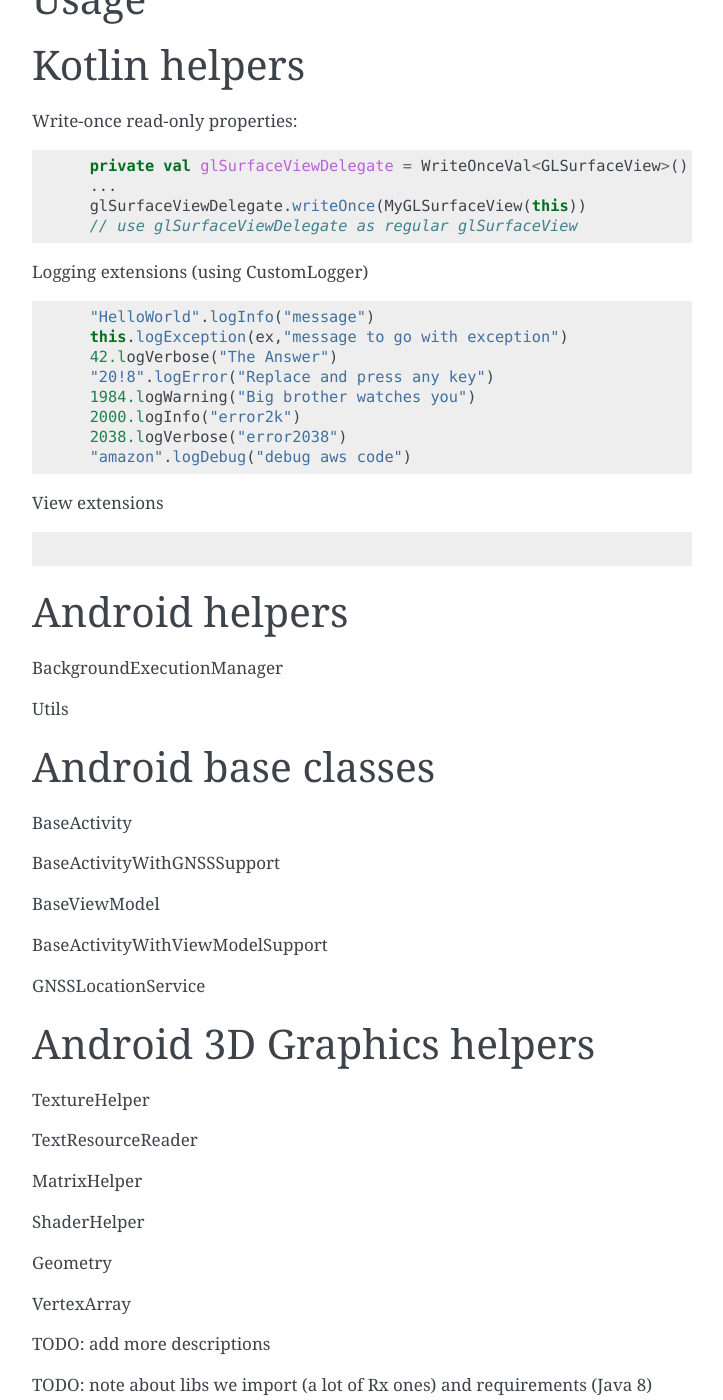
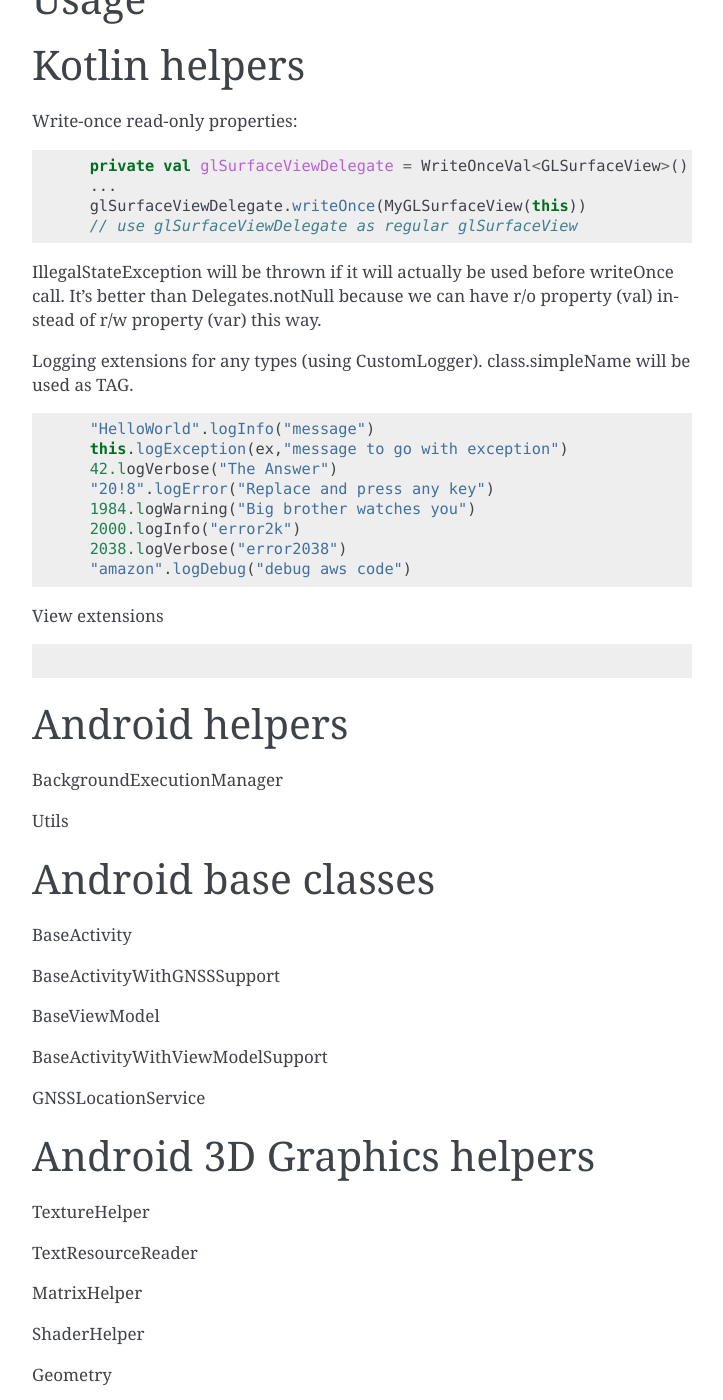
Before and after one commit to intari/AndroidToolbox, a Sphinx documentation site: the page built from docs/index.md, in a window 1280 px wide and 1400 px high, scrolled down 687 px. Shown: the whole window, without its empty margins (388-1111 px from the left). Built offline with Sphinx 7.4.7, drawn with Linux system fonts in a browser that asks for light colours; some of the changed text lies outside the part shown.

Commit message:
updated docs

````diff
--- a/docs/index.md
+++ b/docs/index.md
@@ -39,8 +39,11 @@ Write-once read-only properties:
    glSurfaceViewDelegate.writeOnce(MyGLSurfaceView(this))
    // use glSurfaceViewDelegate as regular glSurfaceView
 ```
+IllegalStateException will be thrown if it will actually be used before writeOnce call.
+It's better than Delegates.notNull because we can have r/o property (val) instead of r/w property (var) this way.
 
-Logging extensions (using CustomLogger)
+
+Logging extensions for any types (using CustomLogger). class.simpleName will be used as TAG.
 ```kotlin
    "HelloWorld".logInfo("message")
    this.logException(ex,"message to go with exception")
````
Also changed, not shown: other parts of docs/index.md (+6 -0 lines).
